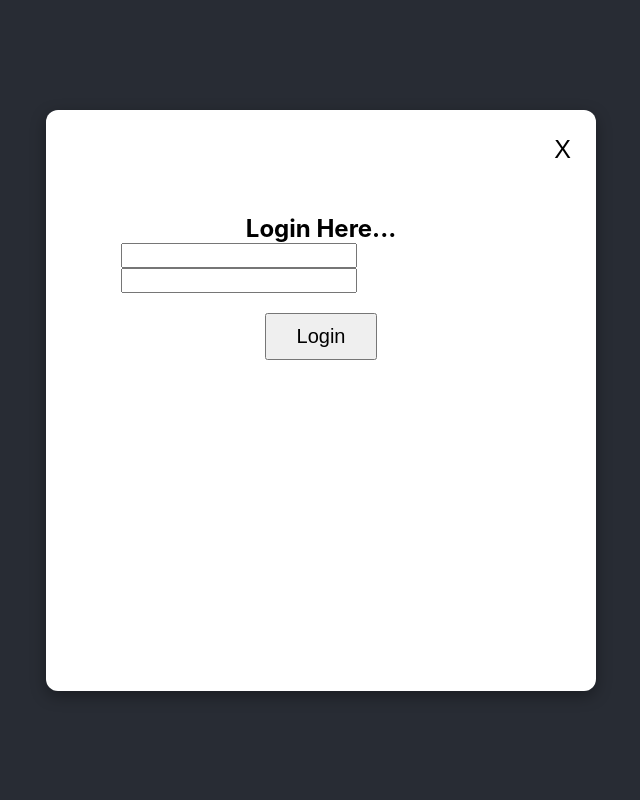
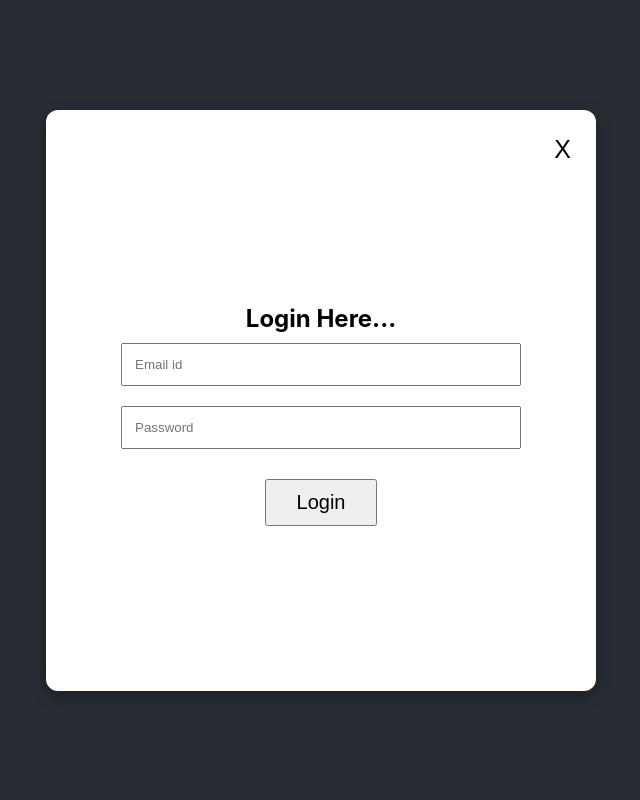
Before and after one commit to praveenkanagalla/react-mini, a React (Create React App) app: page / in a window 1280 px wide. Both pictures are taken after a click on the button "Log In". Shown: the top 800 px of the page, without its empty margins (319-959 px from the left). Built offline with nearby package versions, Linux system fonts and the light colour scheme.

Commit message:
card component changes

```diff
--- a/src/App.css
+++ b/src/App.css
@@ -172,6 +172,7 @@ nav {
   padding: 50px;
   border-radius: 20px;
   color: #000;
+  margin: auto 0;
 }
 .Article__heading {
   text-align: center;
@@ -215,3 +216,11 @@ input[type="text"], textarea[type="text"] {
   flex-direction: column;
   padding: 25px;
 }
+/* .login__form {
+  margin: auto;
+} */
+.login__input {
+  width: 93%;
+  margin: 10px 0;
+  padding: 12px;
+}
--- a/src/components/Article.js
+++ b/src/components/Article.js
@@ -1,22 +1,17 @@
 import React from 'react';
 import Comment from './Comment';
 
-const Article = () => {
+const Article = ( {data} ) => {
   return (
-      <article className='article__container'>
-        <div className='article__top-content'>
-        <h2 className="article__title">About SamvidDhi</h2>
-        <h3 className="authers__name">- SamvidDhi</h3>
-        </div>
-        <p className='article__content'>
-        Samviddhi LLP is a research and product development group started in 2021, which is striving to solve complex problems with the help of modern artificial intelligence. Our purpose is to serve AI on a scale in meaningful ways which we will publish very soon. We are an aligned and focused team of researchers and software developers with a good number of research and IT working experience. While working on our major products, we are providing web/mobile application development, software, data science and analytics consultancy for businesses.
-        </p>
-        <p className='article__content'>
-        Samviddhi LLP is a research and product development group started in 2021, which is striving to solve complex problems with the help of modern artificial intelligence. Our purpose is to serve AI on a scale in meaningful ways which we will publish very soon. We are an aligned and focused team of researchers and software developers with a good number of research and IT working experience. While working on our major products, we are providing web/mobile application development, software, data science and analytics consultancy for businesses.
-        </p>
-        <Comment />
-      </article>
-  )
+    <article className='article__container'>
+      <div className='article__top-content'>
+        <h2 className="article__title">{data.title}</h2>
+        <h3 className="authers__name">- {data.auther}</h3>
+      </div>
+      <p className='article__content'>{data.body}</p>
+      <Comment />
+    </article>
+  );
 }
 
 export default Article;
--- a/src/components/Cards.js
+++ b/src/components/Cards.js
@@ -1,7 +1,7 @@
 import Comment from './Comment';
 import { useState, useEffect } from 'react';
 
-const Cards = () => {
+const Cards = ({onArticleClick}) => {
   const [items, setItems] = useState([]);
 
   useEffect(() => {
@@ -11,20 +11,19 @@ const Cards = () => {
     }
   }, []);
 
-  const changeCard = () => {
-    alert("Congratulations change Your Card!!!");
-  }
+  const articleList = [...items].reverse().map(article => <article className='article__container card__container' onClick={() => { onArticleClick(article) } }>
+                      <div className='article__top-content card__top-content'>
+                        <h2 className="article__title card__title" key={article.id}>{ article.title }</h2>
+                        <h3 className="authers__name card__name" key={article.id}>- { article.auther }</h3>
+                      </div>
+                      <p className='article__content card__content' key={article.id}>{ article.body }</p>
+                      <Comment />
+                    </article>)
+
 
   return (
     <div>
-      {[...items].reverse().map(article => <article className='article__container card__container' onClick={changeCard}>
-                              <div className='article__top-content card__top-content'>
-                                <h2 className="article__title card__title" key={article.id}>{ article.title }</h2>
-                                <h3 className="authers__name card__name" key={article.id}>- { article.auther }</h3>
-                              </div>
-                              <p className='article__content card__content' key={article.id}>{ article.body }</p>
-                              <Comment />
-                            </article>)}
+      {articleList}
     </div>
   );
 }
--- a/src/components/Home.js
+++ b/src/components/Home.js
@@ -1,16 +1,21 @@
 import Article from './Article';
 import Cards from './Cards';
+import { useState } from 'react';
 
 const Home = () => {
+  const [selectedData, setSelectedData] = useState({});
 
+  const onArticleClick = (articleData) => {
+    setSelectedData(articleData);
+  }
 
   return (
     <div className="articles">
       <div className='show__article'>
-        <Article />
+        <Article data={selectedData} />
       </div>
       <div className='card__articles'>
-        <Cards />
+        <Cards onArticleClick={onArticleClick} />
       </div>
     </div>
   );
--- a/src/components/Login.js
+++ b/src/components/Login.js
@@ -1,33 +1,32 @@
 import React from "react";
 import { useState } from 'react';
 
-function Login({ setOpenModal }) {
-  const [title, setTitle] = useState('');
-  const [auther, setAuther] = useState('');
-  const [body, setBody] = useState('');
+function Login({ setModalOpenLogin }) {
+  const [email, setEmail] = useState('');
+  const [password, setPassword] = useState('');
 
-  const handleClick = () => {
-    const articles = JSON.parse(localStorage.getItem('articles') || "[]");
-    const article = { title:title, auther:auther, body:body };
-    articles.push(article);
+  const handleLoginClick = () => {
+    const loginDetails = JSON.parse(localStorage.getItem('loginDetails') || "[]");
+    const login = { eamil:email, password:password };
+    loginDetails.push(login);
 
-    console.log('articles',JSON.stringify(articles));
-    localStorage.setItem('articles',JSON.stringify(articles));
-    setOpenModal(false);
+    console.log('loginDetails',JSON.stringify(loginDetails));
+    localStorage.setItem('loginDetails',JSON.stringify(loginDetails));
+    setModalOpenLogin(false);
   }
 
   return (
     <div className="modalBackground">
       <div className="modalContainer login__Container">
         <div className="titleCloseBtn">
-          <button onClick={() => { setOpenModal(false);}}>X</button>
+          <button onClick={() => { setModalOpenLogin(false);}}>X</button>
         </div>
         <div className='new-article'>
           <h2 className='Article__heading'>Login Here...</h2>
           <form>
-                <input className='login__input' type="text" name="name" required value={title} onChange={(e) => setTitle(e.target.value)} />
-                <input className='login__input' type="text" name="name" required value={auther} onChange={(e) => setAuther(e.target.value)} />
-            <input className='article__submit' type="button" value="Login" onClick={handleClick} />
+                <input className='login__input' type="name" name="name" placeholder="Email id" required value={email} onChange={(e) => setEmail(e.target.value)} />
+                <input className='login__input' type="name" name="name" placeholder="Password" required value={password} onChange={(e) => setPassword(e.target.value)} />
+            <input className='article__submit' type="button" value="Login" onClick={handleLoginClick} />
           </form>
         </div>
       </div>
```
Also changed, not shown: src/components/Nav.js (+0 -36 lines), src/components/New_Article.js (deleted, +0 -7 lines), src/components/Authers.js (deleted).
